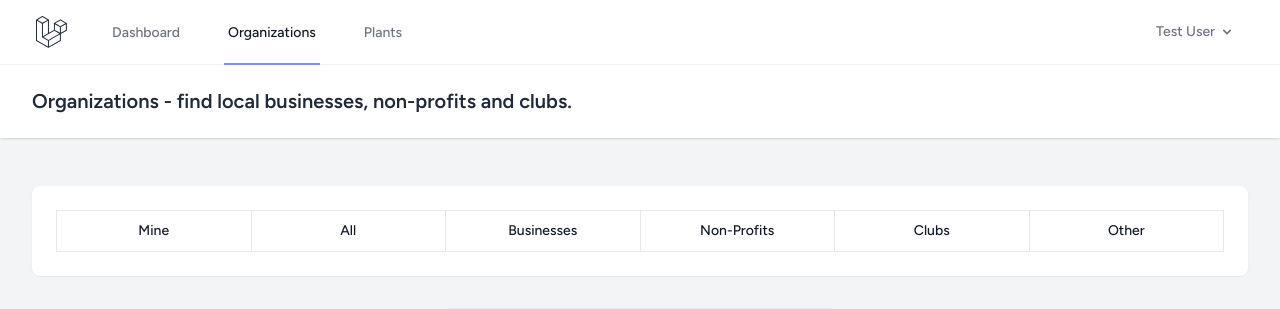
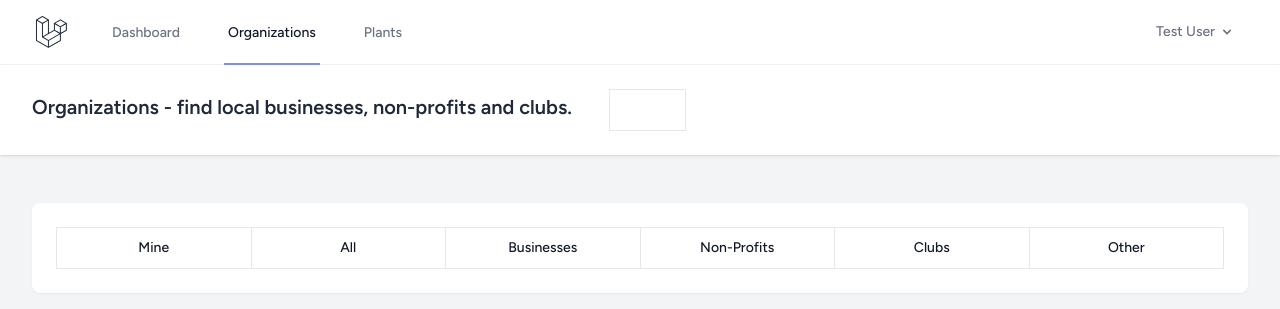
Before and after one commit to curvedspace/townhub, a Laravel app: page /organizations in a window 1280 px wide. Shown: the top 309 px of the page. Run offline with Laravel 12, Linux system fonts and the light colour scheme; a user stored in the database is signed in; data comes from the database, SQL or seed files in the repository; style sheets or scripts are compiled from the project's sources.

Commit message:
Added a create button on org page

```diff
--- a/resources/views/organizations.blade.php
+++ b/resources/views/organizations.blade.php
@@ -2,6 +2,11 @@
     <x-slot name="header">
         <h2 class="font-semibold text-xl text-gray-800 dark:text-gray-200 leading-tight">
             {{ __('Organizations') }} - find local businesses, non-profits and clubs.
+
+               <button type="button" class="text-white bg-brand box-border border hover:bg-brand-strong
+               focus:ring-4 focus:ring-brand-medium shadow-xs font-medium leading-5 rounded-base text-sm px-4 py-2.5
+               ml-8 focus:outline-none">Create</button>
+
         </h2>
     </x-slot>
 
@@ -25,6 +30,8 @@
                                     {{ $organizationType->name }}
                                 </a>
                             </li>
+
+
                         @endforeach
 
 
```
